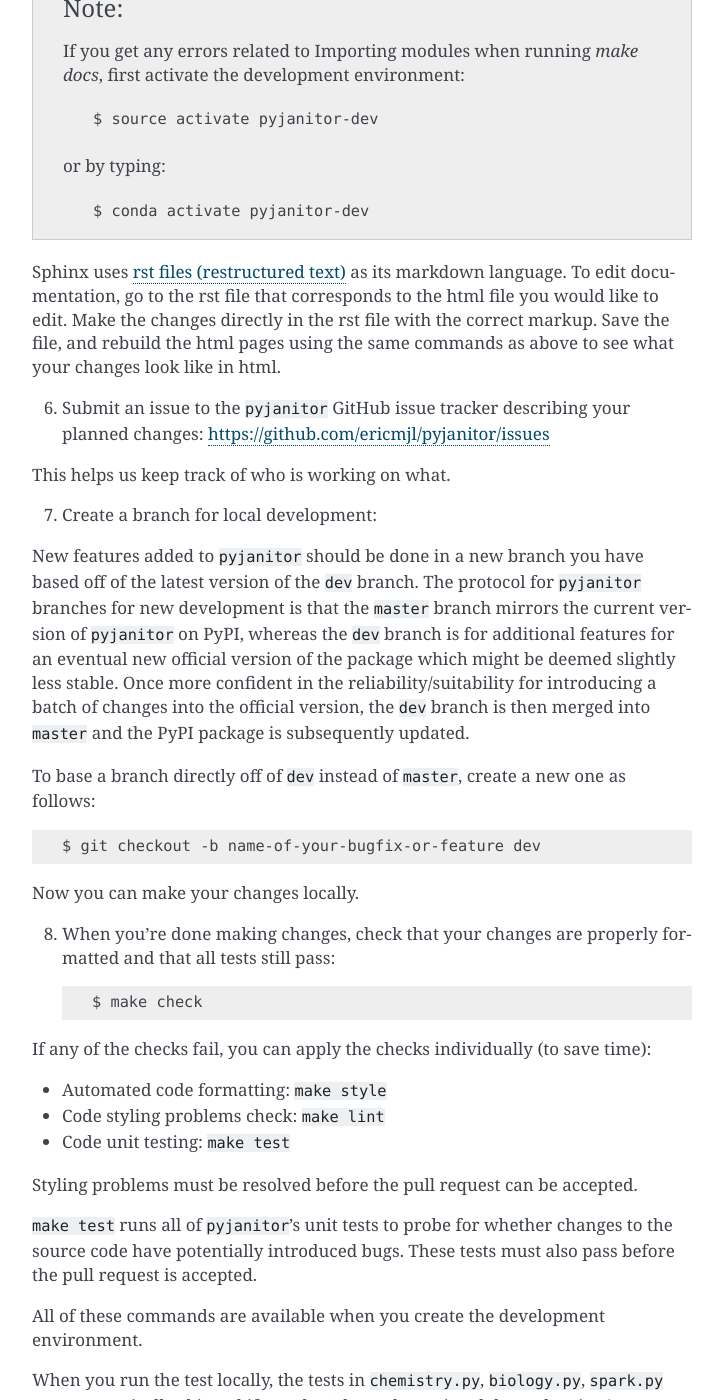
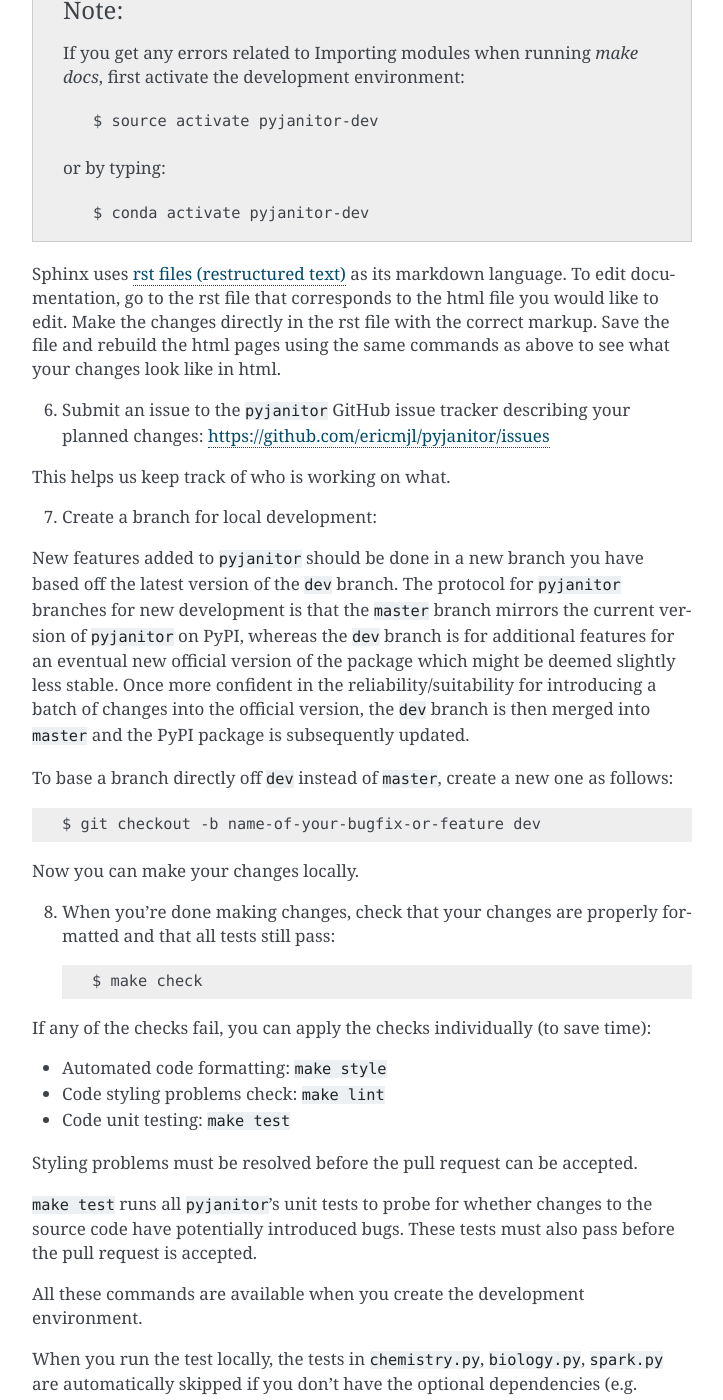
Before and after one commit to pyjanitor-devs/pyjanitor, a Sphinx documentation site: the page built from docs/contributing.rst, in a window 1280 px wide and 1400 px high, scrolled down 2552 px. Shown: the whole window, without its empty margins (388-1111 px from the left). Built offline with Sphinx 7.4.7, drawn with Linux system fonts in a browser that asks for light colours; pages that are not in the unit, such as notebooks, are missing from menus; some of the changed text lies outside the part shown.

Commit message:
Apply grammar/conciseness recommendations from MS Word

```diff
--- a/CONTRIBUTING.rst
+++ b/CONTRIBUTING.rst
@@ -33,7 +33,7 @@
 4. In Visual Studio Code,
    click on the quick actions Status Bar item in the lower left corner.
 5. Then select "Remote Containers: Open Repository In Container".
-6. Enter in the URL of your fork of pyjanitor.
+6. Enter in the URL of your fork of ``pyjanitor``.
 
 VSCode will pull down the prebuilt Docker container,
 git clone the repository for you inside an isolated Docker volume,
@@ -100,7 +100,7 @@
     $ conda activate pyjanitor-dev
 
 
-Sphinx uses `rst files (restructured text) <http://www.sphinx-doc.org/en/master/usage/restructuredtext/basics.html>`_ as its markdown language. To edit documentation, go to the rst file that corresponds to the html file you would like to edit. Make the changes directly in the rst file with the correct markup. Save the file, and rebuild the html pages using the same commands as above to see what your changes look like in html.
+Sphinx uses `rst files (restructured text) <http://www.sphinx-doc.org/en/master/usage/restructuredtext/basics.html>`_ as its markdown language. To edit documentation, go to the rst file that corresponds to the html file you would like to edit. Make the changes directly in the rst file with the correct markup. Save the file and rebuild the html pages using the same commands as above to see what your changes look like in html.
 
 6. Submit an issue to the ``pyjanitor`` GitHub issue tracker describing your planned changes: https://github.com/ericmjl/pyjanitor/issues
 
@@ -108,9 +108,9 @@
 
 7. Create a branch for local development:
 
-New features added to ``pyjanitor`` should be done in a new branch you have based off of the latest version of the ``dev`` branch. The protocol for ``pyjanitor`` branches for new development is that the ``master`` branch mirrors the current version of ``pyjanitor`` on PyPI, whereas the ``dev`` branch is for additional features for an eventual new official version of the package which might be deemed slightly less stable. Once more confident in the reliability/suitability for introducing a batch of changes into the official version, the ``dev`` branch is then merged into ``master`` and the PyPI package is subsequently updated.
+New features added to ``pyjanitor`` should be done in a new branch you have based off the latest version of the ``dev`` branch. The protocol for ``pyjanitor`` branches for new development is that the ``master`` branch mirrors the current version of ``pyjanitor`` on PyPI, whereas the ``dev`` branch is for additional features for an eventual new official version of the package which might be deemed slightly less stable. Once more confident in the reliability/suitability for introducing a batch of changes into the official version, the ``dev`` branch is then merged into ``master`` and the PyPI package is subsequently updated.
 
-To base a branch directly off of ``dev`` instead of ``master``, create a new one as follows::
+To base a branch directly off ``dev`` instead of ``master``, create a new one as follows::
 
     $ git checkout -b name-of-your-bugfix-or-feature dev
 
@@ -128,9 +128,9 @@
 
 Styling problems must be resolved before the pull request can be accepted.
 
-``make test`` runs all of ``pyjanitor``'s unit tests to probe for whether changes to the source code have potentially introduced bugs. These tests must also pass before the pull request is accepted.
+``make test`` runs all ``pyjanitor``'s unit tests to probe for whether changes to the source code have potentially introduced bugs. These tests must also pass before the pull request is accepted.
 
-All of these commands are available when you create the development environment.
+All these commands are available when you create the development environment.
 
 When you run the test locally, the tests in ``chemistry.py``, ``biology.py``, ``spark.py`` are automatically skipped if you don't have the optional dependencies (e.g. ``rdkit``) installed.
 
@@ -165,5 +165,5 @@
 
 1. The pull request should include tests.
 2. If the pull request adds functionality, the docs should be updated. Put
-   your new functionality into a function with a docstring, and add the
+   your new functionality into a function with a docstring and add the
    feature to the list in README.rst.
```
Also changed, not shown: docs/CONTRIBUTION_TYPES.rst (+6 -6 lines).
